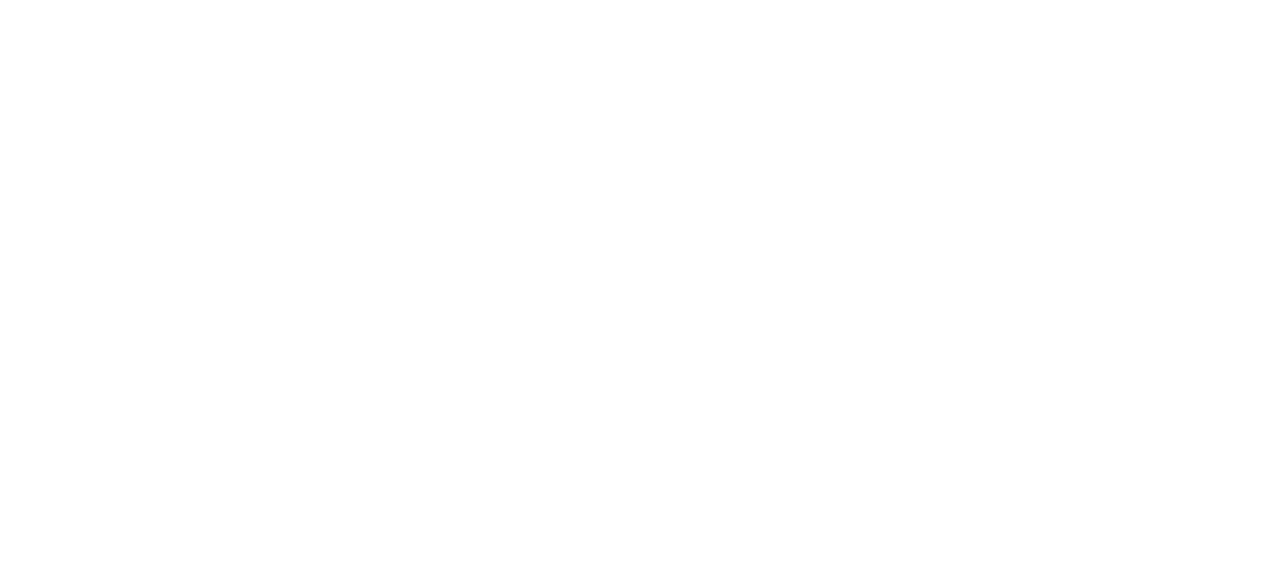
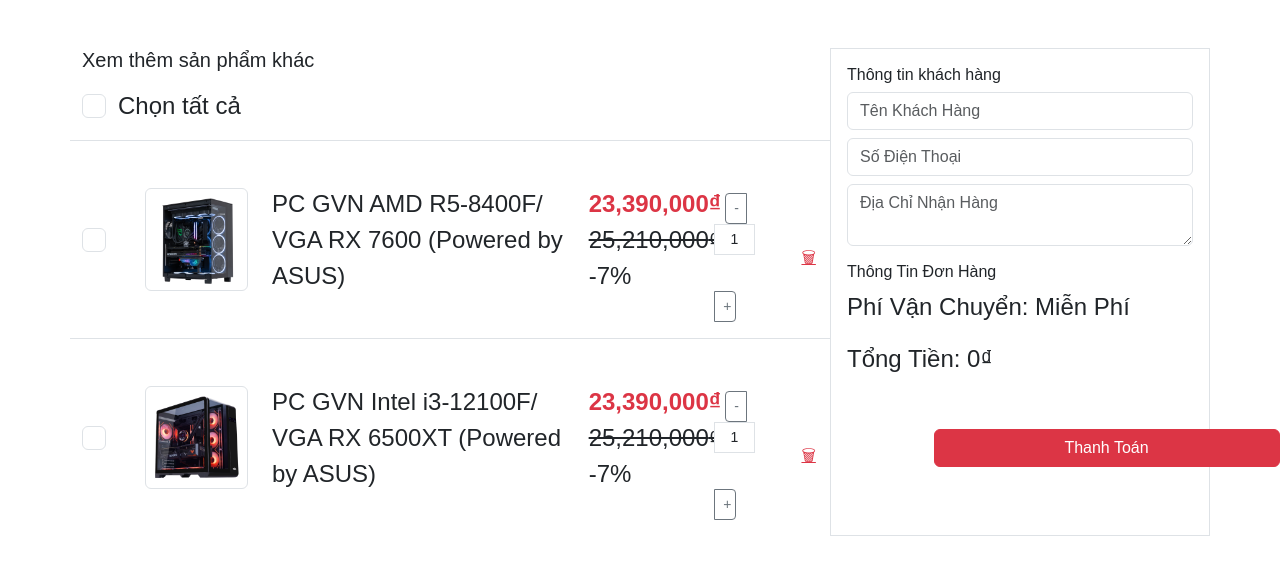
Before and after one commit to QH0106/E-commerce-Website, a React (Vite) app in the folder tip_b18_computer-ecommerce-fe/: page /Cart in a window 1280 px wide. Before the commit this address had no page. Shown: the top 574 px of the page. Built offline with nearby package versions, Linux system fonts and the light colour scheme.

Commit message:
update cart lan 1

```diff
--- a/tip_b18_computer-ecommerce-fe/src/App.jsx
+++ b/tip_b18_computer-ecommerce-fe/src/App.jsx
@@ -22,6 +22,7 @@
         <Route path="/Register" element={<Register />} />
         <Route path="/Forgotpassword" element={<Forgotpassword />} />
         <Route path="/Admin" element={<Admin />} />
+        <Route path="/Cart" element={<Cart />} />
       </Routes>
     </div>
   );
--- a/tip_b18_computer-ecommerce-fe/src/component/Pages/Cart.jsx
+++ b/tip_b18_computer-ecommerce-fe/src/component/Pages/Cart.jsx
@@ -1,6 +1,8 @@
 import React, { useState } from "react";
-import {Container,Row,Col,Form,Button,Image,InputGroup,} from "react-bootstrap";
+import { useNavigate } from "react-router-dom";
+import { Container, Row, Col, Form, Button, Image, InputGroup } from "react-bootstrap";
 
+// Dữ liệu giỏ hàng ban đầu
 const initialCart = [
   {
     id: 1,
@@ -9,7 +11,7 @@
     oldPrice: 25210000,
     image: "/public/image-2.png",
     quantity: 1,
-    selected: false,
+    selected: false, // Mặc định sản phẩm này chưa được chọn
   },
   {
     id: 2,
@@ -18,24 +20,30 @@
     oldPrice: 25210000,
     image: "/public/image-1.png",
     quantity: 1,
-    selected: true,
+    selected: false,
   },
 ];
 
+
+
 const CartPage = () => {
+  // Khai báo state cho giỏ hàng và thông tin khách hàng
   const [cart, setCart] = useState(initialCart);
   const [customer, setCustomer] = useState({ name: "", phone: "", address: "" });
+  const navigate = useNavigate();
 
+  // Hàm xử lý thay đổi số lượng sản phẩm trong giỏ
   const handleQuantityChange = (id, delta) => {
     setCart(
       cart.map((item) =>
         item.id === id
-          ? { ...item, quantity: Math.max(1, item.quantity + delta) }
+          ? { ...item, quantity: Math.max(1, item.quantity + delta) } // Đảm bảo số lượng không nhỏ hơn 1
           : item
       )
     );
   };
 
+  // Hàm xử lý việc chọn hoặc bỏ chọn sản phẩm
   const handleSelectItem = (id) => {
     setCart(
       cart.map((item) =>
@@ -44,53 +52,66 @@
     );
   };
 
+  // Hàm xử lý xóa sản phẩm khỏi giỏ hàng
   const handleRemoveItem = (id) => {
     setCart(cart.filter((item) => item.id !== id));
   };
 
+  // Hàm chọn hoặc bỏ chọn tất cả sản phẩm trong giỏ
   const handleSelectAll = (checked) => {
     setCart(cart.map((item) => ({ ...item, selected: checked })));
   };
 
+  // Tính tổng tiền của giỏ hàng (chỉ tính các sản phẩm đã chọn)
   const total = cart
-    .filter((item) => item.selected)
-    .reduce((sum, item) => sum + item.price * item.quantity, 0);
+    .filter((item) => item.selected) // Chỉ lọc các sản phẩm được chọn
+    .reduce((sum, item) => sum + item.price * item.quantity, 0); // Tính tổng tiền
+
+    const handleBuy = () => {
+      navigate('/HomePage');
+    };
 
   return (
     <Container className="py-5">
       <Row>
         <Col md={8}>
           <h5> Xem thêm sản phẩm khác</h5>
+          {/* Checkbox chọn tất cả */}
           <Form.Check
             type="checkbox"
             label="Chọn tất cả"
             className="my-3"
-            onChange={(e) => handleSelectAll(e.target.checked)}
+            onChange={(e) => handleSelectAll(e.target.checked)} // Gọi hàm chọn tất cả khi checkbox thay đổi
           />
+          {/* Duyệt qua tất cả sản phẩm trong giỏ */}
           {cart.map((item) => (
             <Row key={item.id} className="align-items-center border-top py-3">
               <Col xs={1}>
+                {/* Checkbox chọn sản phẩm */}
                 <Form.Check
                   type="checkbox"
                   checked={item.selected}
-                  onChange={() => handleSelectItem(item.id)}
+                  onChange={() => handleSelectItem(item.id)} // Xử lý khi checkbox thay đổi
                 />
               </Col>
               <Col xs={2}>
+                {/* Hình ảnh sản phẩm */}
                 <Image src={item.image} thumbnail />
               </Col>
               <Col xs={5}>{item.name}</Col>
               <Col xs={2}>
+                {/* Giá sản phẩm và giá cũ */}
                 <div className="text-danger fw-bold">{item.price.toLocaleString()}₫</div>
                 <div>
                   <del>{item.oldPrice.toLocaleString()}₫</del> -7%
                 </div>
               </Col>
               <Col xs={1}>
+                {/* Điều chỉnh số lượng sản phẩm */}
                 <InputGroup size="sm">
                   <Button
                     variant="outline-secondary"
-                    onClick={() => handleQuantityChange(item.id, -1)}
+                    onClick={() => handleQuantityChange(item.id, -1)} // Giảm số lượng
                   >
                     -
                   </Button>
@@ -101,17 +122,18 @@
                   />
                   <Button
                     variant="outline-secondary"
-                    onClick={() => handleQuantityChange(item.id, 1)}
+                    onClick={() => handleQuantityChange(item.id, 1)} // Tăng số lượng
                   >
                     +
                   </Button>
                 </InputGroup>
               </Col>
               <Col xs={1}>
+                {/* Nút xóa sản phẩm */}
                 <Button
                   variant="link"
                   className="text-danger"
-                  onClick={() => handleRemoveItem(item.id)}
+                  onClick={() => handleRemoveItem(item.id)} // Xử lý khi xóa sản phẩm
                 >
                   🗑
                 </Button>
@@ -122,29 +144,30 @@
 
         <Col md={4} className="border p-3">
           <h6>Thông tin khách hàng</h6>
+          {/* Các trường nhập liệu thông tin khách hàng */}
           <Form.Control
             placeholder="Tên Khách Hàng"
             className="mb-2"
-            onChange={(e) => setCustomer({ ...customer, name: e.target.value })}
+            onChange={(e) => setCustomer({ ...customer, name: e.target.value })} // Cập nhật tên khách hàng
           />
           <Form.Control
             placeholder="Số Điện Thoại"
             className="mb-2"
-            onChange={(e) => setCustomer({ ...customer, phone: e.target.value })}
+            onChange={(e) => setCustomer({ ...customer, phone: e.target.value })} // Cập nhật số điện thoại
           />
           <Form.Control
             as="textarea"
             rows={2}
             placeholder="Địa Chỉ Nhận Hàng"
             className="mb-3"
-            onChange={(e) => setCustomer({ ...customer, address: e.target.value })}
+            onChange={(e) => setCustomer({ ...customer, address: e.target.value })} // Cập nhật địa chỉ
           />
 
           <h6>Thông Tin Đơn Hàng</h6>
           <p>Phí Vận Chuyển: Miễn Phí</p>
-          <p>Tổng Tiền: {total.toLocaleString()}₫</p>
-          <Button variant="danger" className="w-100">
-            Mua
+          <p>Tổng Tiền: {total.toLocaleString()}₫</p> {/* Hiển thị tổng tiền */}
+          <Button variant="danger" className="w-100" onClick={handleBuy}>
+            Thanh Toán
           </Button>
         </Col>
       </Row>
--- a/tip_b18_computer-ecommerce-fe/src/component/Pages/HomePage.jsx
+++ b/tip_b18_computer-ecommerce-fe/src/component/Pages/HomePage.jsx
@@ -128,7 +128,7 @@
               </form>
             </div>
 
-              <a href="#">
+              <a href="/Cart">
                 <i className="fa-solid fa-cart-shopping" style={{fontSize: "20px"}}></i>
                 {cart.length > 0 && <span>{cart.length}</span>}
               </a>
```
